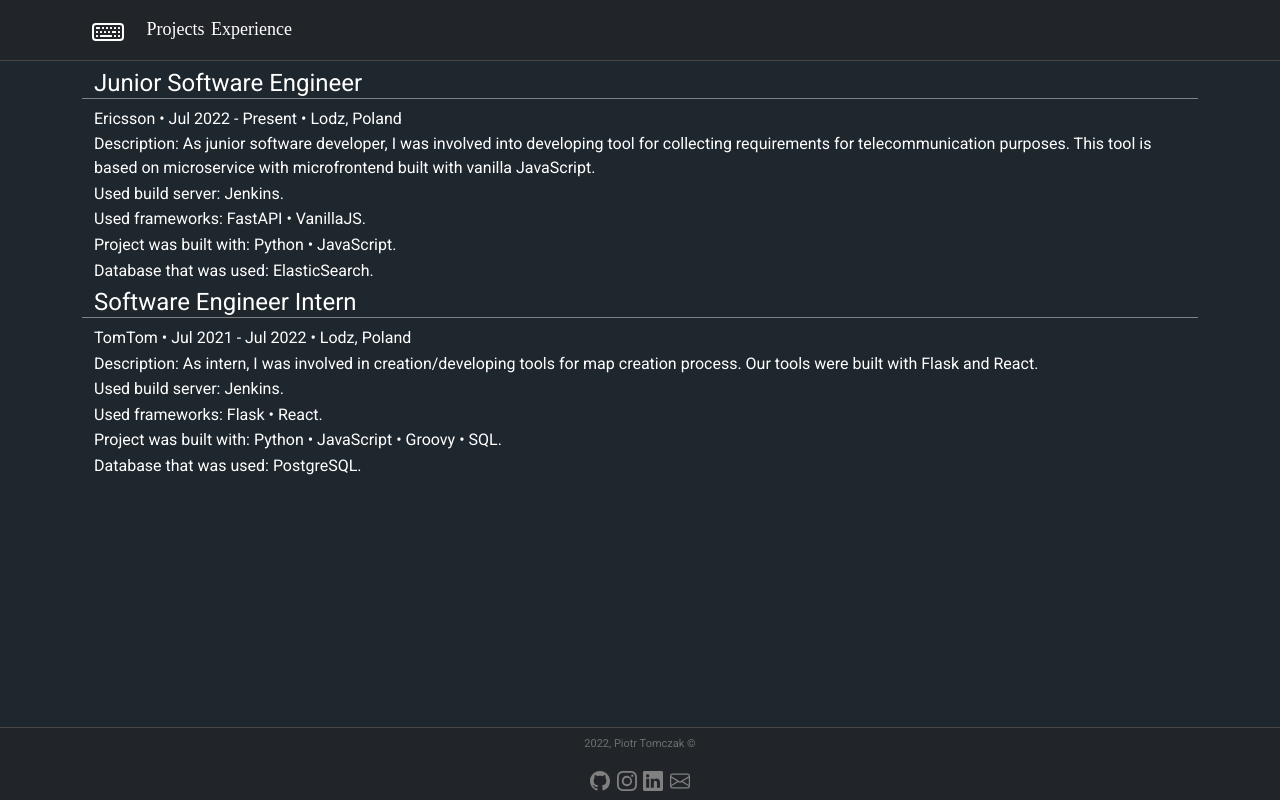
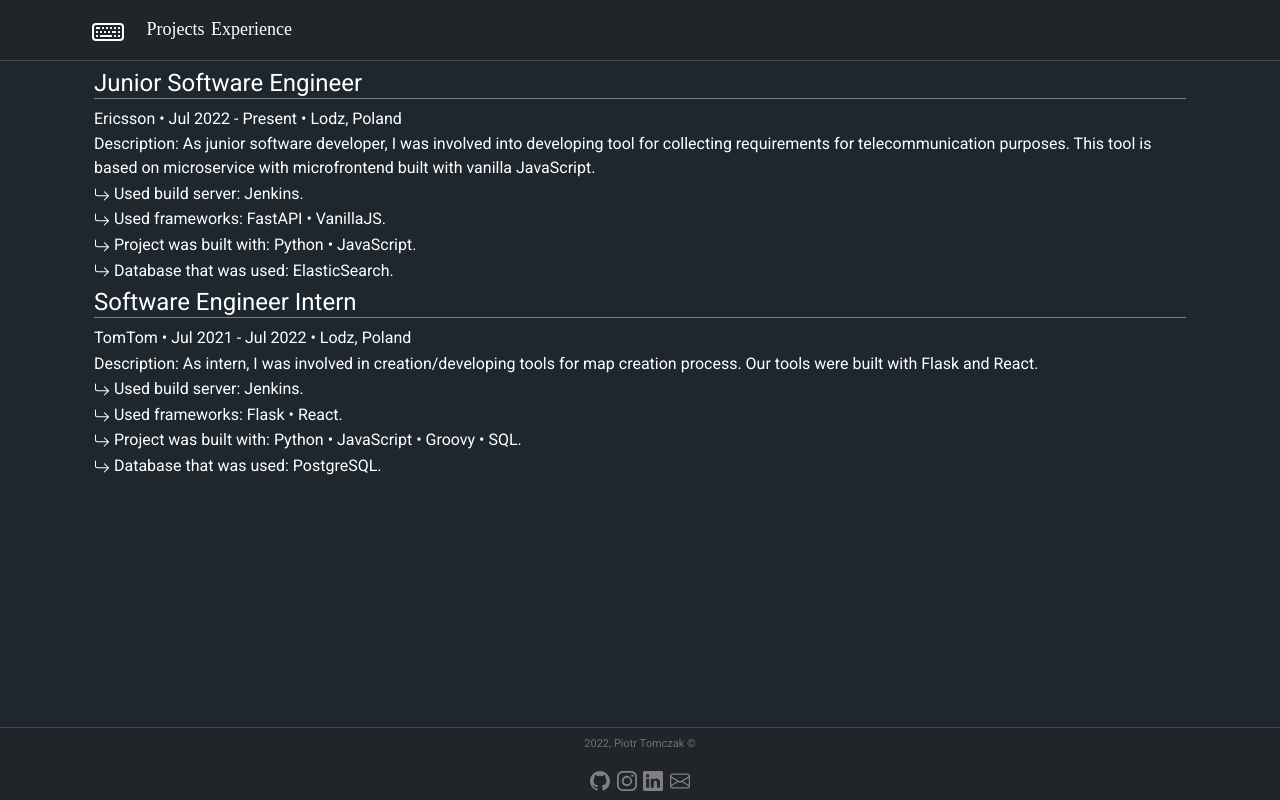
Before and after one commit to amelinium23/portfolio, a React (Create React App) app in the folder portfolio-app/: page /experience in a window 1280 px wide. Built offline with nearby package versions, Linux system fonts and the light colour scheme; a small style sheet from the web is missing.

Commit message:
changes in look

```diff
--- a/portfolio-app/src/components/ExperienceItem.tsx
+++ b/portfolio-app/src/components/ExperienceItem.tsx
@@ -2,6 +2,7 @@ import { FunctionComponent } from "react"
 import { IExperience } from "../types/IExperience"
 import { Container, Row } from "react-bootstrap"
 import "../css/Experience.css"
+import { ArrowReturnRight } from "react-bootstrap-icons"
 
 interface ExperienceItemProps {
   experience: IExperience
@@ -12,11 +13,7 @@ export const ExperienceItem: FunctionComponent<ExperienceItemProps> = ({
 }) => {
   return (
     <Container>
-      <Row>
-        <h4 style={{ borderBottom: "1px solid grey" }}>
-          {experience.position}
-        </h4>
-      </Row>
+      <h4 style={{ borderBottom: "1px solid grey" }}>{experience.position}</h4>
       <Row className="experience-container">
         <p>
           {[experience.companyName, experience.duration, experience.place].join(
@@ -24,10 +21,20 @@ export const ExperienceItem: FunctionComponent<ExperienceItemProps> = ({
           )}
         </p>
         <p>Description: {experience.description}</p>
-        <p>Used build server: {experience.buildServer}.</p>
-        <p>Used frameworks: {experience.frameworks.join(" • ")}.</p>
-        <p>Project was built with: {experience.languages.join(" • ")}.</p>
-        <p>Database that was used: {experience.database}.</p>
+        <p>
+          <ArrowReturnRight /> Used build server: {experience.buildServer}.
+        </p>
+        <p>
+          <ArrowReturnRight /> Used frameworks:{" "}
+          {experience.frameworks.join(" • ")}.
+        </p>
+        <p>
+          <ArrowReturnRight /> Project was built with:{" "}
+          {experience.languages.join(" • ")}.
+        </p>
+        <p>
+          <ArrowReturnRight /> Database that was used: {experience.database}.
+        </p>
       </Row>
     </Container>
   )
--- a/portfolio-app/src/components/ProjectContainer.tsx
+++ b/portfolio-app/src/components/ProjectContainer.tsx
@@ -14,10 +14,14 @@ export const ProjectContainer: FunctionComponent<IProps> = ({ project }) => {
     marginTop: "0.5vh",
   }
 
+  const headerStyle = {
+    borderBottom: "1px solid grey",
+  }
+
   return (
-    <Container className="projectContainer">
-      <Container className="headerContainer">
-        <h5>{project.name}</h5>
+    <>
+      <Container>
+        <h5 style={headerStyle}>{project.name}</h5>
       </Container>
       <Container className="projectContainer">
         <Row>
@@ -41,6 +45,6 @@ export const ProjectContainer: FunctionComponent<IProps> = ({ project }) => {
           </Col>
         </Row>
       </Container>
-    </Container>
+    </>
   )
 }
--- a/portfolio-app/src/css/Projects.css
+++ b/portfolio-app/src/css/Projects.css
@@ -1,20 +1,9 @@
 .projectContainer {
   margin-bottom: 1.5vh;
   margin-top: 1.2vh;
-  font-size: large;
   font-family: "Cascadia Code", "Fira Code", "Roboto", monospace, sans-serif;
 }
 
-.headerContainer {
-  margin-top: "1vh";
-  border-bottom: "1px solid grey";
-}
-
-.headerContainer h5 {
-  font-size: x-large;
-}
-
 .projectContainer p {
-  font-size: large;
   text-align: justify;
 }
```
